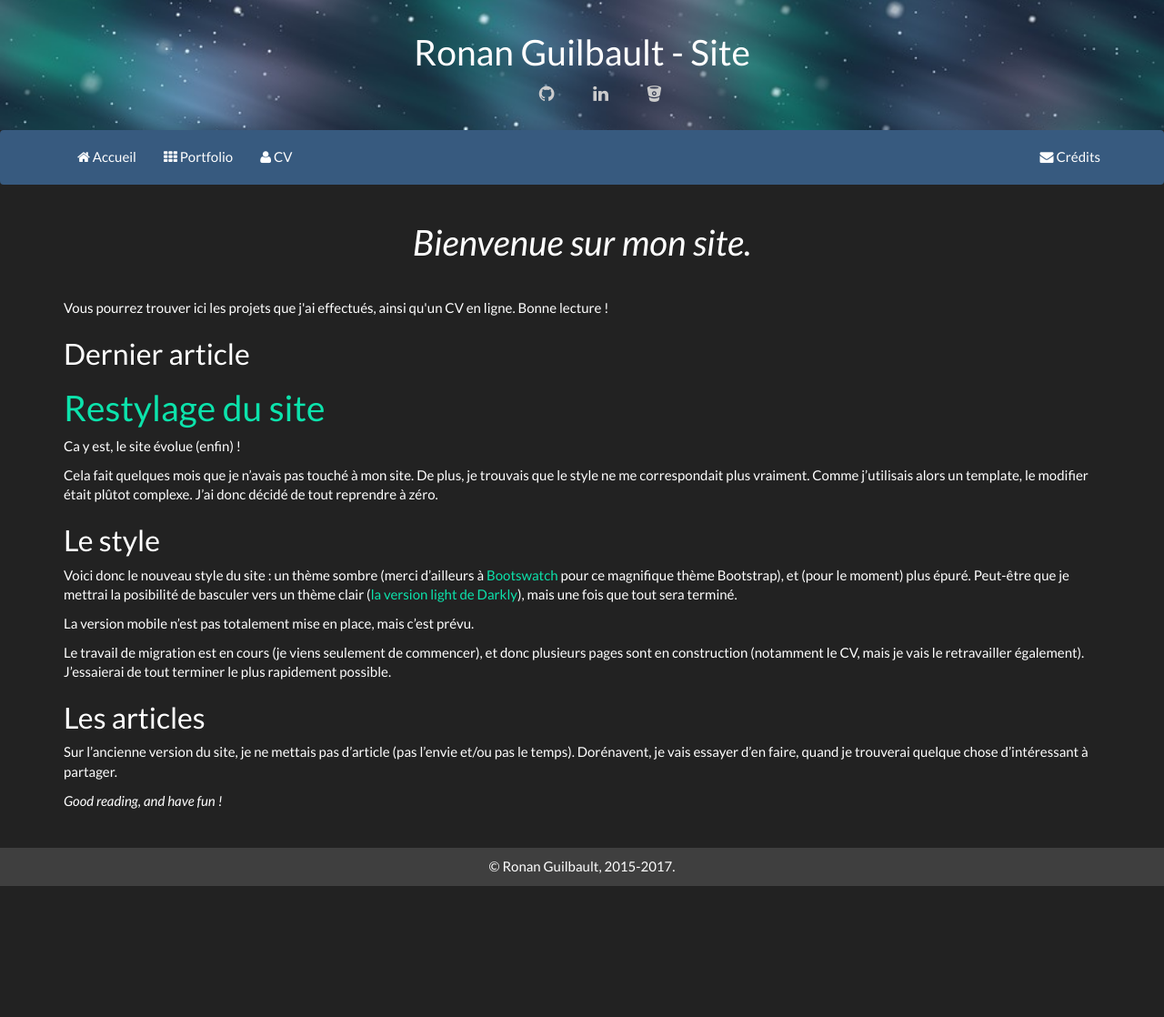
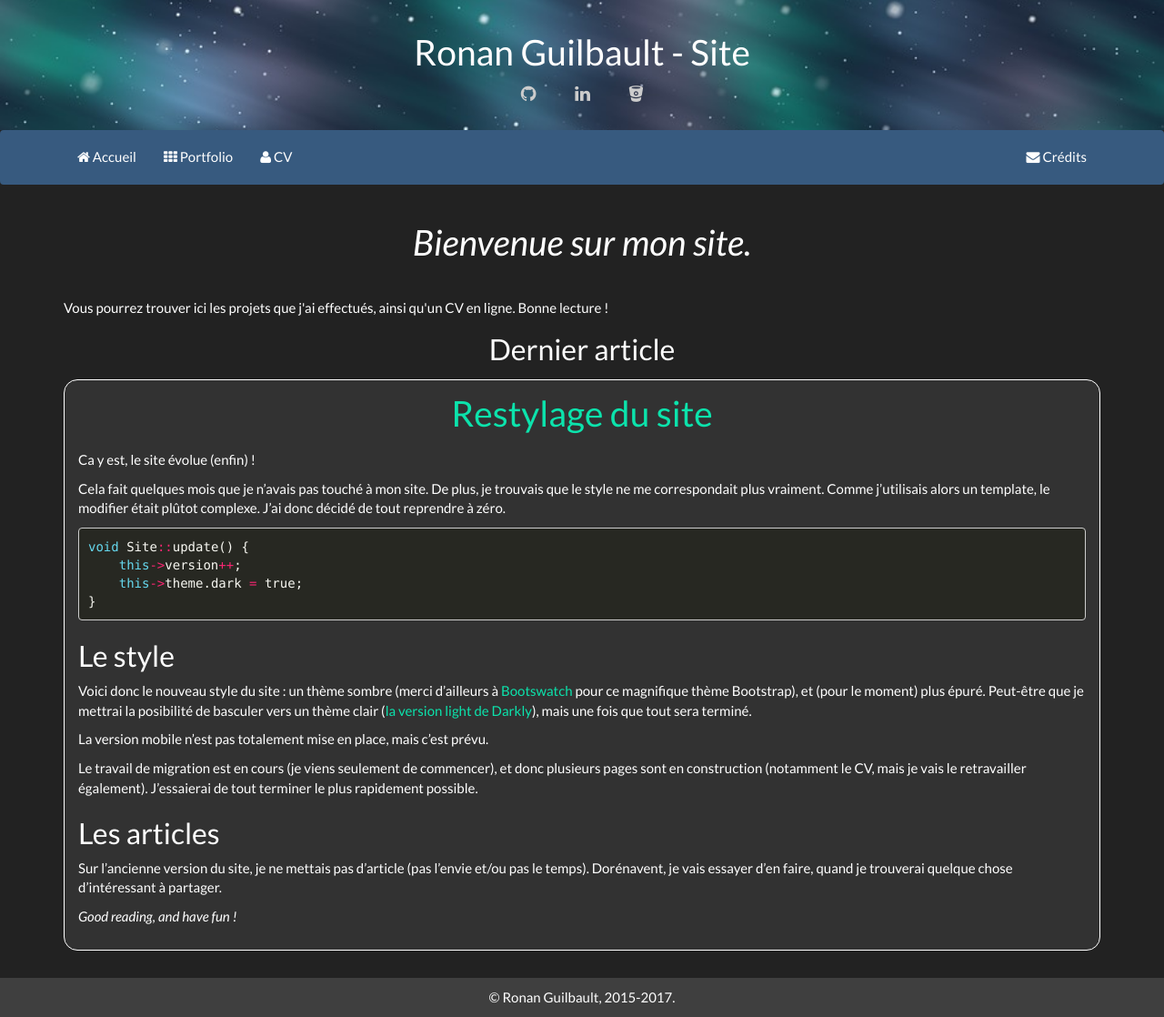
Before and after one commit to bunlanG/bunlanG.github.io, a Jekyll site: the page built from index.html, in a window 1280 px wide. Shown: the whole page at 91% size. Built offline with Jekyll 4.4.1, drawn with Linux system fonts in a browser that asks for light colours; before the commit the page ends 974 px from its top, so only the background shows below that.

Commit message:
Fix theme issues
Signed-off-by: Ronan Guilbault <ronan.guilbault@gmail.com>

```diff
--- a/_config.yml
+++ b/_config.yml
@@ -19,3 +19,4 @@ github_username:  jekyll
 
 # Build settings
 markdown: kramdown
+highlighter: pygments
--- a/_includes/head.html
+++ b/_includes/head.html
@@ -1,7 +1,8 @@
 <head>
-    <title>{{ page.title }} - Ronan GUILBAULT sur github.io</title>
+    <title>{{ page.title }} - Ronan GUILBAULT</title>
     <meta charset="utf-8" />
     <meta name="viewport" content="width=device-width, initial-scale=1" />
+    <link rel="stylesheet" href="assets/css/monokai.pygments.css" />
     <link rel="stylesheet" href="assets/css/darkly.bootstrap.min.css" />
     <link rel="stylesheet" href="assets/css/font-awesome.min.css" />
     <link rel="stylesheet" href="assets/css/main.css" />
--- a/_posts/2017-02-20-nouvelle-version.md
+++ b/_posts/2017-02-21-nouvelle-version.md
@@ -14,6 +14,13 @@ Ca y est, le site évolue (enfin) !
 Cela fait quelques mois que je n'avais pas touché à mon site. De plus, je trouvais
 que le style ne me correspondait plus vraiment. Comme j'utilisais alors un template, le
 modifier était plûtot complexe. J'ai donc décidé de tout reprendre à zéro.
+
+{% highlight c++ %}
+void Site::update() {
+    this->version++;
+    this->theme.dark = true;
+}
+{% endhighlight %}
 
 ## Le style
 
--- a/assets/css/main.css
+++ b/assets/css/main.css
@@ -1,16 +1,21 @@
 .banner {
     background: url(/assets/img/banner.jpg);
-    background-size: 100%;
+    background-size: cover;
     background-position: center;
     width: 100%;
     text-align: center;
     padding: 1em;
 }
 
+ul.nav {
+    margin: 0px;
+}
+
 ul.icons {
     float:none;
     font-size: 130%;
     list-style-type: none;
+    padding: 0px;
 }
 
 ul.icons li.icon {
@@ -37,6 +42,23 @@ ul.icons li.icon {
     padding: 2em 0px;
 }
 
+.article-sample > h2 {
+    text-align: center;
+    margin: 0.5em 0px;
+}
+
+.blog-index {
+    background-color: rgba(255,255,255,0.07);
+    border: 1px white solid;
+    border-radius: 1em;
+    padding: 1em;
+}
+
+.blog-index h1 {
+    margin: 0px 0px 0.5em;
+    text-align: center;
+}
+
 .post-subtitle {
     font-size: 120%;
     color: #bbb;
@@ -50,3 +72,8 @@ ul.icons li.icon {
 .footer p {
     margin: 0.4em 0px;
 }
+
+/* Fix Darkly */
+pre {
+    color: #fff;
+}
--- /dev/null
+++ b/assets/css/monokai.pygments.css
@@ -0,0 +1,65 @@
+.highlight pre { background-color: #272822; }
+.highlight .hll { background-color: #272822; }
+.highlight .c { color: #75715e } /* Comment */
+.highlight .err { color: #960050; background-color: #1e0010 } /* Error */
+.highlight .k { color: #66d9ef } /* Keyword */
+.highlight .l { color: #ae81ff } /* Literal */
+.highlight .n { color: #f8f8f2 } /* Name */
+.highlight .o { color: #f92672 } /* Operator */
+.highlight .p { color: #f8f8f2 } /* Punctuation */
+.highlight .cm { color: #75715e } /* Comment.Multiline */
+.highlight .cp { color: #75715e } /* Comment.Preproc */
+.highlight .c1 { color: #75715e } /* Comment.Single */
+.highlight .cs { color: #75715e } /* Comment.Special */
+.highlight .ge { font-style: italic } /* Generic.Emph */
+.highlight .gs { font-weight: bold } /* Generic.Strong */
+.highlight .kc { color: #66d9ef } /* Keyword.Constant */
+.highlight .kd { color: #66d9ef } /* Keyword.Declaration */
+.highlight .kn { color: #f92672 } /* Keyword.Namespace */
+.highlight .kp { color: #66d9ef } /* Keyword.Pseudo */
+.highlight .kr { color: #66d9ef } /* Keyword.Reserved */
+.highlight .kt { color: #66d9ef } /* Keyword.Type */
+.highlight .ld { color: #e6db74 } /* Literal.Date */
+.highlight .m { color: #ae81ff } /* Literal.Number */
+.highlight .s { color: #e6db74 } /* Literal.String */
+.highlight .na { color: #a6e22e } /* Name.Attribute */
+.highlight .nb { color: #f8f8f2 } /* Name.Builtin */
+.highlight .nc { color: #a6e22e } /* Name.Class */
+.highlight .no { color: #66d9ef } /* Name.Constant */
+.highlight .nd { color: #a6e22e } /* Name.Decorator */
+.highlight .ni { color: #f8f8f2 } /* Name.Entity */
+.highlight .ne { color: #a6e22e } /* Name.Exception */
+.highlight .nf { color: #a6e22e } /* Name.Function */
+.highlight .nl { color: #f8f8f2 } /* Name.Label */
+.highlight .nn { color: #f8f8f2 } /* Name.Namespace */
+.highlight .nx { color: #a6e22e } /* Name.Other */
+.highlight .py { color: #f8f8f2 } /* Name.Property */
+.highlight .nt { color: #f92672 } /* Name.Tag */
+.highlight .nv { color: #f8f8f2 } /* Name.Variable */
+.highlight .ow { color: #f92672 } /* Operator.Word */
+.highlight .w { color: #f8f8f2 } /* Text.Whitespace */
+.highlight .mf { color: #ae81ff } /* Literal.Number.Float */
+.highlight .mh { color: #ae81ff } /* Literal.Number.Hex */
+.highlight .mi { color: #ae81ff } /* Literal.Number.Integer */
+.highlight .mo { color: #ae81ff } /* Literal.Number.Oct */
+.highlight .sb { color: #e6db74 } /* Literal.String.Backtick */
+.highlight .sc { color: #e6db74 } /* Literal.String.Char */
+.highlight .sd { color: #e6db74 } /* Literal.String.Doc */
+.highlight .s2 { color: #e6db74 } /* Literal.String.Double */
+.highlight .se { color: #ae81ff } /* Literal.String.Escape */
+.highlight .sh { color: #e6db74 } /* Literal.String.Heredoc */
+.highlight .si { color: #e6db74 } /* Literal.String.Interpol */
+.highlight .sx { color: #e6db74 } /* Literal.String.Other */
+.highlight .sr { color: #e6db74 } /* Literal.String.Regex */
+.highlight .s1 { color: #e6db74 } /* Literal.String.Single */
+.highlight .ss { color: #e6db74 } /* Literal.String.Symbol */
+.highlight .bp { color: #f8f8f2 } /* Name.Builtin.Pseudo */
+.highlight .vc { color: #f8f8f2 } /* Name.Variable.Class */
+.highlight .vg { color: #f8f8f2 } /* Name.Variable.Global */
+.highlight .vi { color: #f8f8f2 } /* Name.Variable.Instance */
+.highlight .il { color: #ae81ff } /* Literal.Number.Integer.Long */
+
+.highlight .gh { } /* Generic Heading & Diff Header */
+.highlight .gu { color: #75715e; } /* Generic.Subheading & Diff Unified/Comment? */
+.highlight .gd { color: #f92672; } /* Generic.Deleted & Diff Deleted */
+.highlight .gi { color: #a6e22e; } /* Generic.Inserted & Diff Inserted */
--- a/index.html
+++ b/index.html
@@ -10,7 +10,7 @@ textTitle: Bienvenue sur mon site.
     </p>
 </section>
 
-<section>
+<section class="article-sample">
     <h2>Dernier article</h2>
     <div class="blog-index">
         {% assign post = site.posts.first %}
```
